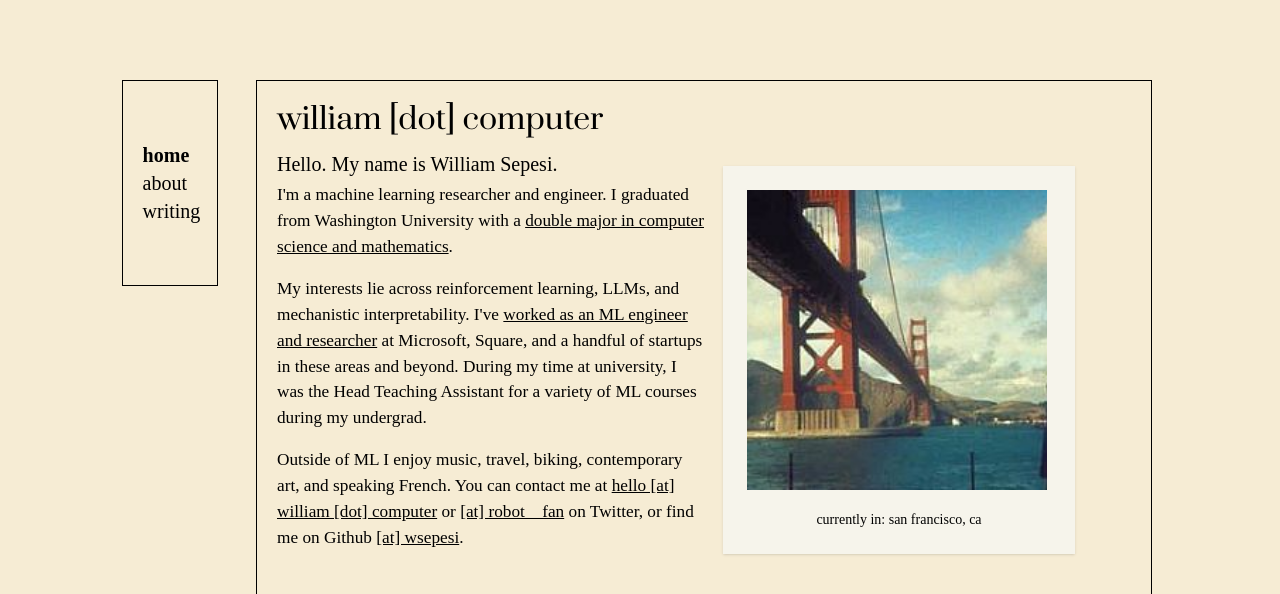
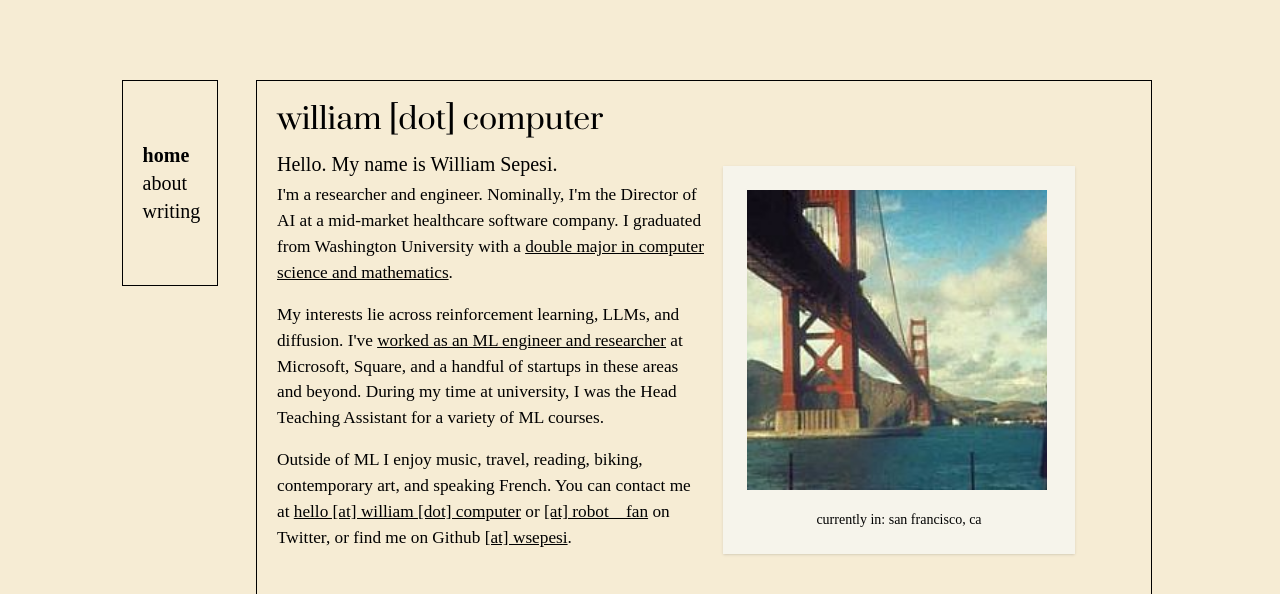
Before and after one commit to wsepesi/ws-personal-site, a Next.js app: page / in a window 1280 px wide. Shown: the top 594 px of the page. Built offline with nearby package versions, Linux system fonts and the light colour scheme; a web font is replaced by a local one.

Commit message:
update copy

```diff
--- a/pages/index.tsx
+++ b/pages/index.tsx
@@ -18,9 +18,9 @@ export default function Home() {
     <>
       <SEO
         title={siteTitle}
-        description={`${fullName} - Machine learning researcher and engineer specializing in reinforcement learning, LLMs, and mechanistic interpretability. Former Microsoft, Square engineer.`}
+        description={`${fullName} - Machine learning researcher and engineer specializing in reinforcement learning and LLMs. Former Microsoft, Square engineer.`}
         url={SITE_URL}
-        keywords={['William Sepesi', 'machine learning researcher', 'ML engineer', 'reinforcement learning', 'LLMs', 'mechanistic interpretability', 'Microsoft', 'Square', 'Washington University']}
+        keywords={['William Sepesi', 'machine learning researcher', 'ML engineer', 'reinforcement learning', 'LLMs', 'Microsoft', 'Square', 'Washington University']}
       />
       <StructuredData type="website" />
       <StructuredData type="person" />
@@ -29,16 +29,16 @@ export default function Home() {
           <div className="flex-1">
             <p className="font-medium text-xl pb-1">Hello. My name is William Sepesi.</p>
             <p className="">
-              I&apos;m a machine learning researcher and engineer. I graduated from Washington University with a <Link href="/about/courses" className="underline hover:italic">double major in computer science and mathematics</Link>.
+              I&apos;m a researcher and engineer. Nominally, I'm the Director of AI at a mid-market healthcare software company. I graduated from Washington University with a <Link href="/about/courses" className="underline hover:italic">double major in computer science and mathematics</Link>.
             </p>
             <p className="mt-4">
-              My interests lie across reinforcement learning, LLMs, and mechanistic interpretability. I&apos;ve <Link href="/about/work" className="underline hover:italic">worked as an ML engineer and researcher</Link> at Microsoft, Square, and a handful of startups in these areas and beyond. During my time at university, I was the Head Teaching Assistant for a variety of ML courses during my undergrad.
+              My interests lie across reinforcement learning, LLMs, and diffusion. I&apos;ve <Link href="/about/work" className="underline hover:italic">worked as an ML engineer and researcher</Link> at Microsoft, Square, and a handful of startups in these areas and beyond. During my time at university, I was the Head Teaching Assistant for a variety of ML courses.
             </p>
             {/* <p className="mt-4">
               I also consult on AI, with a focus on bringing my years of research and engineering expertise to help companies succeed in delivering the promises of AI / LLMs.
             </p> */}
             <p className="mt-4">
-              Outside of ML I enjoy music, travel, biking, contemporary art, and speaking French. You can contact me at <a href="mailto:hello@william.computer" className="underline hover:italic">hello [at] william [dot] computer</a> or <a href="https://twitter.com/robot__fan" className="underline hover:italic">[at] robot__fan</a> on Twitter, or find me on Github <a href="https://github.com/wsepesi" className="underline hover:italic">[at] wsepesi</a>.
+              Outside of ML I enjoy music, travel, reading, biking, contemporary art, and speaking French. You can contact me at <a href="mailto:hello@william.computer" className="underline hover:italic">hello [at] william [dot] computer</a> or <a href="https://twitter.com/robot__fan" className="underline hover:italic">[at] robot__fan</a> on Twitter, or find me on Github <a href="https://github.com/wsepesi" className="underline hover:italic">[at] wsepesi</a>.
             </p>
           </div>
           <div className="flex-1">
```
